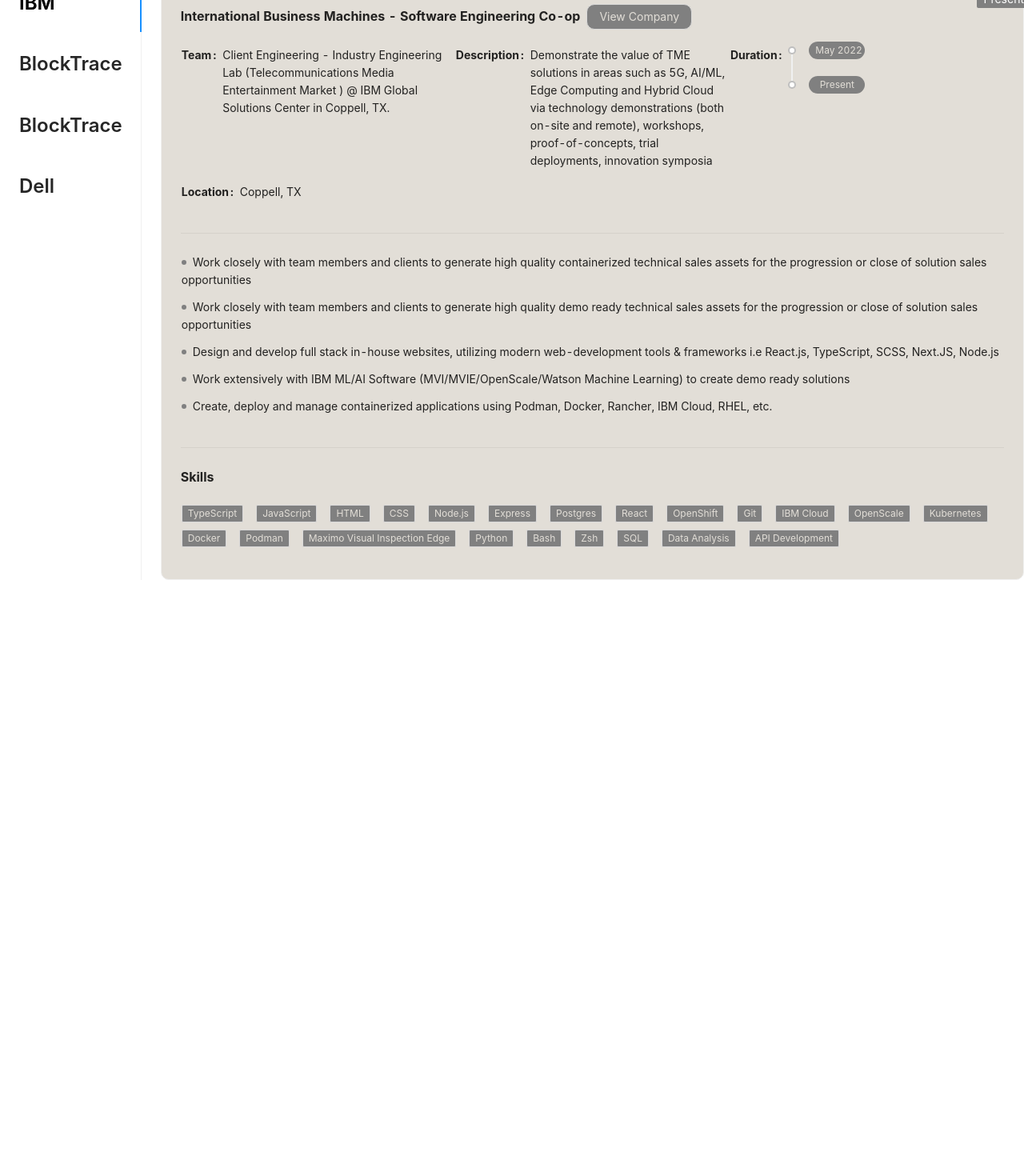
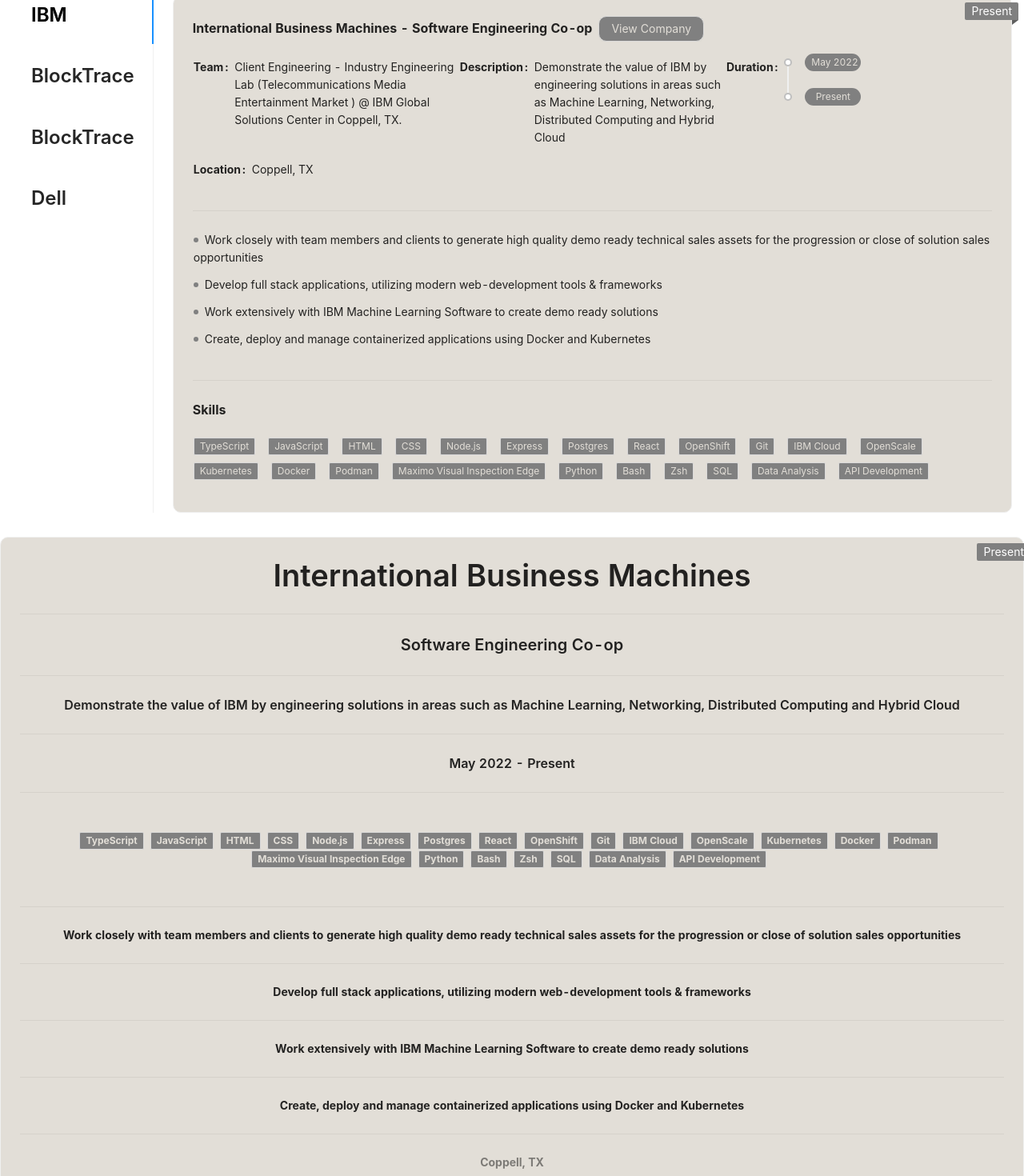
Before and after one commit to srilokhkaruturi/srilokh-karuturi.dev, a Next.js app: page /Experiences in a window 1280 px wide. Shown: the part 20-1490 px from the top of the page at 80% size. Before the commit the page ends 800 px from the top, so only its background shows below. Built offline with nearby package versions, Linux system fonts and the light colour scheme.

Commit message:
Make Mobile Friendly

```diff
--- a/src/data/experiences.json
+++ b/src/data/experiences.json
@@ -1,21 +1,22 @@
 {
-    "experiences":[
+  "experiences": [
     {
-            "company":"International Business Machines",
-            "companyShortName":"IBM",
-            "companyURL":"https://www.ibm.com/",
-            "title":"Software Engineering Co-op",
-            "startDate":"May 2022",
-            "endDate":"Present",
-            "location":"Coppell, TX",
-            "teamDescription":"Client Engineering - Industry Engineering Lab (Telecommunications Media Entertainment Market ) @ IBM Global Solutions Center in Coppell, TX.",
-            "highLevelDescription":"Demonstrate the value of TME solutions in areas such as 5G, AI/ML, Edge Computing and Hybrid Cloud via technology demonstrations (both on-site and remote), workshops, proof-of-concepts, trial deployments, innovation symposia",
-            "description":["Work closely with team members and clients to generate high quality containerized technical sales assets for the progression or close of solution sales opportunities",
+      "company": "International Business Machines",
+      "companyShortName": "IBM",
+      "companyURL": "https://www.ibm.com/",
+      "title": "Software Engineering Co-op",
+      "startDate": "May 2022",
+      "endDate": "Present",
+      "location": "Coppell, TX",
+      "teamDescription": "Client Engineering - Industry Engineering Lab (Telecommunications Media Entertainment Market ) @ IBM Global Solutions Center in Coppell, TX.",
+      "highLevelDescription": "Demonstrate the value of IBM by engineering solutions in areas such as Machine Learning, Networking, Distributed Computing and Hybrid Cloud",
+      "description": [
         "Work closely with team members and clients to generate high quality demo ready technical sales assets for the progression or close of solution sales opportunities",
-            "Design and develop full stack in-house websites, utilizing modern web-development tools & frameworks i.e React.js, TypeScript, SCSS, Next.JS, Node.js",
-            "Work extensively with IBM ML/AI Software (MVI/MVIE/OpenScale/Watson Machine Learning) to create demo ready solutions",
-            "Create, deploy and manage containerized applications using Podman, Docker, Rancher, IBM Cloud, RHEL, etc."],
-            "skills":[
+        "Develop full stack applications, utilizing modern web-development tools & frameworks",
+        "Work extensively with IBM Machine Learning Software to create demo ready solutions",
+        "Create, deploy and manage containerized applications using Docker and Kubernetes"
+      ],
+      "skills": [
         "TypeScript",
         "JavaScript",
         "HTML",
@@ -41,22 +42,24 @@
       ]
     },
     {
-            "company":"BlockTrace",
-            "companyShortName":"N/A",
-            "companyURL":"https://blocktrace.com/",
-            "title":"Software Engineering Contractor",
-            "startDate":"Dec 2021",
-            "endDate":"Aug 2022",
-            "location":"Dallas, TX",
-            "teamDescription":"Worked under CEO/Owner",
-            "highLevelDescription":"Provide custom-built tools monitor cryptocurrency networks in real-time to provide a high-level, detailed analysis of all blockchain transactions.",
-            "description":["Sole developer of a Containerized Full Stack Web App using React.js, TypeScript, PostgreSQL, Public and Private REST API's, BE Python Scripts to accomplish the task of 'Multi Blockchain Address Watching/Aggregating/Alerting'",
+      "company": "BlockTrace",
+      "companyShortName": "N/A",
+      "companyURL": "https://blocktrace.com/",
+      "title": "Software Engineering Contractor",
+      "startDate": "Dec 2021",
+      "endDate": "Aug 2022",
+      "location": "Dallas, TX",
+      "teamDescription": "Worked under CEO/Owner",
+      "highLevelDescription": "Engineer tools for monitoring cryptocurrency networks in real-time",
+      "description": [
+        "Sole developer of a Full Stack Web App 'Multi Blockchain Address Watching/Aggregating/Alerting'",
         "Show complete proficiency in Data fetching(Public Blockchain Data), Data Parsing(JSON, SQL), Data Manipulating, Data Preparation/Representation using Python (Pandas, Excel)",
         "Show proficiency in creating/working with databases (MongoDB, PostgreSQL, SQLite, Object Relational Mapping)",
         "Design and iteratively develop full stack private in-house websites, utilizing modern web-development tools & frameworks i.e React.js, TypeScript, SCSS, Next.JS, Node.js",
         "Create, deploy and manage containerized applications using Docker and Docker-Compose",
-            "Demonstrate presentation and public speaking skills with Code Reviews, Weekly StandUps, Demos"],
-            "skills":[
+        "Demonstrate presentation and public speaking skills with Code Reviews, Weekly StandUps, Demos"
+      ],
+      "skills": [
         "Python",
         "Docker",
         "SQL",
@@ -71,22 +74,24 @@
       ]
     },
     {
-            "company":"BlockTrace",
-            "companyShortName":"N/A",
-            "companyURL":"https://blocktrace.com/",
-            "title":"Software Engineering Intern",
-            "startDate":"Aug 2021",
-            "endDate":"Dec 2021",
-            "location":"Austin, TX",
-            "teamDescription":"Provide custom-built tools monitor cryptocurrency networks in real-time to provide a high-level, detailed analysis of all blockchain transactions.",
-            "highLevelDescription":"Demonstrate excellence in knowledge gain of Blockchain Technologies and provide basic data engineering services",
-            "description":["Perform Data Parsing, Cleaning, Preparation using Python",
+      "company": "BlockTrace",
+      "companyShortName": "N/A",
+      "companyURL": "https://blocktrace.com/",
+      "title": "Software Engineering Intern",
+      "startDate": "Aug 2021",
+      "endDate": "Dec 2021",
+      "location": "Austin, TX",
+      "teamDescription": "Provide custom-built tools monitor cryptocurrency networks in real-time to provide a high-level, detailed analysis of all blockchain transactions.",
+      "highLevelDescription": "Demonstrate excellence in knowledge gain of Blockchain Technologies and provide basic data engineering services",
+      "description": [
+        "Perform Data Parsing, Cleaning, Preparation using Python",
         "Fork Bitcoin Source Code & Create Changes for in-house software(Bitcoin Timestamp Supernode)",
         "Compile 2 Bitcoin Nodes from source in testnet using Ubuntu Virtual Machines for research purposes",
         "Present 10+ use cases of Bitcoin-CLI for investigation, development, data fetching",
         "Explain Complex Concepts in simple terms i.e Blockchain Technology, Cryptocurrency, Proof-of-work Algorithm, Double-Spending Problem",
-            "Demonstrate excellent soft-skills via code review, team development, presentations"],
-            "skills":[
+        "Demonstrate excellent soft-skills via code review, team development, presentations"
+      ],
+      "skills": [
         "Python",
         "Blockchain Analysis",
         "Postman",
@@ -102,24 +107,22 @@
       ]
     },
     {
-            "company":"Dell",
-            "companyShortName":"N/A",
-            "companyURL":"https://www.dell.com/",
-            "title":"Software Engineer Apprentice",
-            "startDate":"2018-02",
-            "endDate":"2018-02",
-            "location":"Round Rock, TX",
-            "teamDescription":"Selection of exemplary highschool students to gain work-based experience of Dell Technologies",
-            "highLevelDescription":"Assist internal technical specialist team to solve tickets regarding Dell hardware issues",
-            "description":["Shadowing 5+ Software Engineers(Agile Development)",
+      "company": "Dell",
+      "companyShortName": "N/A",
+      "companyURL": "https://www.dell.com/",
+      "title": "Software Engineer Apprentice",
+      "startDate": "2018-02",
+      "endDate": "2018-02",
+      "location": "Round Rock, TX",
+      "teamDescription": "Selection of exemplary highschool students to gain work-based experience of Dell Technologies",
+      "highLevelDescription": "Assist internal technical specialist team to solve tickets regarding Dell hardware issues",
+      "description": [
+        "Shadowing 5+ Software Engineers(Agile Development)",
         "Mentored by a Senior Technician ",
         "Q&A panel with Dell executives ",
-            "Resume Critique by Human Resources"],
-            "skills":[
-                "Public Speaking",
-                "Professionalism"
+        "Resume Critique by Human Resources"
+      ],
+      "skills": ["Public Speaking", "Professionalism"]
+    }
   ]
 }
-    ]
-
-}
--- a/src/pages/Experiences.tsx
+++ b/src/pages/Experiences.tsx
@@ -1,9 +1,14 @@
 import type { NextPage } from 'next'
-import { Tabs, Typography, Descriptions, Tag, Space, Menu, Row, Card, Divider, Timeline, Badge, Button } from 'antd'
 import experiencesData from '../data/experiences.json'
 import { useState } from 'react'
+
+import styles from '../styles/Experiences.module.scss'
+
+// components
+import { Tabs, Typography, Select, Descriptions, Tag, Space, Menu, Row, Card, Divider, Timeline, Badge, Button } from 'antd'
 import MenuDivider from 'antd/lib/menu/MenuDivider';
 import DescriptionsItem from 'antd/lib/descriptions/Item';
+import Ribbon from 'antd/lib/badge/Ribbon'
 
 
 const { CheckableTag } = Tag;
@@ -25,25 +30,46 @@
 }
 
 const Experiences: NextPage = () => {
+    // DATA
+    const experiences: experience[] = experiencesData.experiences;
+
+    // DEFINE OPTIONS FOR SELECTION
+    const getOptions = (dataExperiences: experience[]) => {
+        var returnList: any[] = []
+        dataExperiences.forEach((dataExperience: experience, key) => {
+            returnList.push({ key: key, label: dataExperience.company, value: key })
+        })
+
+        return returnList
+    }
+
+    const selectionOptions: any[] = getOptions(experiences)
+
     const [activeTab, setActiveTab] = useState(0)
+    const [selection, setSelection] = useState(selectionOptions[0].value)
 
     const handleChange = (activeTab: number) => {
         setActiveTab(activeTab)
     }
 
-    const experiences: experience[] = experiencesData.experiences;
 
     return (
-        <div className="experiences">
+        <>
+
+            {/* DEFAULT SCREEN */}
+
+            <div className="experiencesNormal">
                 {experiences && experiences.length > 0 && (
-                <Tabs defaultActiveKey="0" tabPosition='left' onChange={() => handleChange}>
+
+
+                    <Tabs className={styles.experiencesMenuTabs} defaultActiveKey="0" tabPosition='left' onChange={() => handleChange}>
 
                         {experiences.map((experience, index) => (
 
                             <TabPane tab={<Title level={3}>{experience.companyShortName === "N/A" ? experience.company : experience.companyShortName}</Title>} key={index}>
                                 <div className="experience">
                                     <Badge.Ribbon text={experience.endDate === "Present" ? "Present" : "Ended"} color={"gray"}>
-                                    <Card className="experience-Tile">
+                                        <Card className={styles.experienceTile}>
 
 
                                             <Descriptions labelStyle={{ "fontWeight": "bold" }} className={"experience-description"} title={getExperienceTitle(experience.companyURL, experience.company, experience.title)}>
@@ -115,15 +141,68 @@
                                 </div>
                             </TabPane>
                         ))}
+                    </Tabs>
+
+                    /*
+                    MOBILE SCREEN
+                    */
+                )
+                }
+            </div>
+
+            {/* MOBILE SCREEN */}
+
+            <div className={"experiencesMobile"}>
+                <Select
+                    dropdownMatchSelectWidth
+                    defaultValue={selection}
+                    onChange={(value) => { setSelection((value)) }}
+                    size='large'
+                    className={styles.experiencesSelect}
+                    options={selectionOptions}
+                />
+
+                {getExperienceTileMobile(selection, experiences)}
+
+            </div>
+        </>
+
+    )
+}
+
+const getExperienceTileMobile = (key: string, dataExperiences: experience[]) => {
+
+    const experience: experience = dataExperiences[Number.parseInt(key)]
 
 
+    return (
+        <Badge.Ribbon text={experience.endDate === "Present" ? "Present" : "Ended"} color={"gray"}>
+            <Card className={styles.experienceTileMobile}>
+                <Title level={1}> {experience.company}  </Title>
+                <Divider />
+                <Title level={4}> {experience.title}  </Title>
+                <Divider />
+                <Title level={5}> {experience.highLevelDescription} </Title>
+                <Divider />
+                <Title level={5}> {experience.startDate} - {experience.endDate} </Title>
+                <Divider />
 
+                <Card className={styles.experienceTileSkillsMobile}>
+                    {experience.skills.map((skill, index) => (<Tag className={"normal-tag"} key={index}>{skill}</Tag>))}
+                </Card>
 
-                </Tabs>
-            )
-            }
-        </div >
+                <Divider />
 
+                <div className={styles.experienceTileDescriptionMobile}>
+
+                    {experience.description.map((item: string) => {
+                        return (<> {item} <Divider />  </>)
+                    })}
+                </div>
+                <Text type={"secondary"}> {experience.location} </Text>
+
+            </Card>
+        </Badge.Ribbon>
     )
 }
 
--- /dev/null
+++ b/src/styles/Experiences.module.scss
@@ -0,0 +1,65 @@
+
+@media (min-width: 765px) {
+
+    .experiencesSelect {
+        display: none;
+    }
+
+}
+
+@media (max-width: 765px) {
+
+    .experiencesMenuTabs {
+        display: none;
+    }
+
+}
+
+
+.experiencesMenuTabs {
+    margin: 5px;
+    padding: 10px;
+    float: "left";
+    color: black;
+    width: "10px";
+}
+
+.experienceTile {
+    background: #e2ded7;
+    width: fit-content;
+    height: fit-content;
+    border-radius: 10px;
+    outline: none;
+    font-size: xxx-large;
+}
+
+
+.experiencesSelect {
+    width: 100%;
+}
+
+.experienceTileMobile {
+    margin-top: 20px;
+    background: #e2ded7;
+    width: 100%;
+    border-radius: 10px;
+    outline: none;
+    flex: auto;
+    flex-direction: column;
+    align-items: center;
+    justify-content: center;
+    text-align: center;
+    margin-bottom: 20px;
+    font-weight: bold;
+}
+
+.experienceTileDescriptionMobile {
+    padding: 0px;
+    background-color: inherit;
+    border: none;
+}
+
+.experienceTileSkillsMobile {
+    background-color: inherit;
+    border: none;
+}
--- a/src/styles/globals.scss
+++ b/src/styles/globals.scss
@@ -67,19 +67,9 @@
   transition: all 300ms ease-in;
 }
 
-.experiences-menu {
-  margin: 5px;
-  padding: 10px;
-  float: "left";
-  color: black;
-  width: "10px";
+.ant-tabs-nav-more{
+  display: none;
 }
-
-.skeleton-NFTs {
-  width: 512px;
-  height: 512px;
-}
-
 
 
 // EXAMPLE SECTION
@@ -121,58 +111,10 @@
   width: calc(25% + 30px);
 }
 
-.card-contact {
-  background: #e2ded7;
-  margin: 15px;
-  height: 21vh;
-  width: fit-content;
-  border-radius: 10px;
-  outline: none;
-}
-
-.card-contact:hover {
-  background-image: linear-gradient(rgba(0, 0, 0, 0.05) 0 0);
-}
-
-.card-skill {
-  background: #e2ded7;
-  margin: 15px;
-  height: fit-content;
-  width: fit-content;
-  border-radius: 10px;
-  outline: none;
-}
-
-.card-skill:hover {
-  background-image: linear-gradient(rgba(0, 0, 0, 0.05) 0 0);
-}
-
-.card-project {
-  background: #e2ded7;
-  margin: 15px;
-  min-width: none;
-  min-height: 200px;
-  height: 100%;
-  width: 20;
-  border-radius: 10px;
-  outline: none;
-}
-
-.card-project:hover {
-  background-image: linear-gradient(rgba(0, 0, 0, 0.05) 0 0);
-}
 
 
 
 
-.experience-Tile {
-  background: #e2ded7;
-  width: fit-content;
-  height: fit-content;
-  border-radius: 10px;
-  outline: none;
-  font-size: xxx-large;
-}
 
 .normal-Tile {
   width: fit-content;
@@ -221,45 +163,6 @@
 }
 
 
-.nft__card-wrapper {
-  display: flex;
-  position: relative;
-  justify-content: center;
-  align-items: center;
-  flex-wrap: wrap;
-  justify-content: space-evenly;
-  min-height: 100%;
-  height: 100%;
-}
-
-.nft__card-wrapper * {
-  transition: all 900ms ease;
-}
-
-
-#nft__card-0 {
-  position: absolute;
-  top: 175px;
-  left: 30px;
-}
-
-#nft__card-1 {
-  position: absolute;
-  top: 30px;
-  left: 400px;
-}
-
-#nft__card-2 {
-  position: absolute;
-  top: 300px;
-  left: 700px;
-}
-
-#nft__card-3 {
-  position: absolute;
-  top: 10px;
-  left: 1100px;
-}
 
 
 @media (max-width: 400px) {
@@ -274,12 +177,27 @@
   .ant-page-header-heading-title {
     margin: 0 auto;
   }
-
-  .nft__card-wrapper {
-    flex-direction: column;
-  }
 }
 
+// @media (max-width: 765){
+//   .experiencesMenu {
+//       margin: 5px;
+//       padding: 10px;
+//       float: "left";
+//       color: black;
+//       width: "10px";
+//       background-color: red;
+//   }
+// }
+
+// .experiencesMenu {
+//   margin: 5px;
+//   padding: 10px;
+//   float: "left";
+//   color: black
+//   width: "10px";
+//   background-color: red;
+// }
 
 
 
@@ -287,6 +205,10 @@
   .headerSocialIcon {
     display: none;
   }
+
+  // .experiencesMenu {
+  //   display: none;
+  // }
 
 
   .card__directory--wrapper {
@@ -307,10 +229,3 @@
     width: 95%;
   }
 }
-
-@media (max-width: 1500px) {
-  #nft__card-0 { position: relative; top: 0; left: 0; }
-  #nft__card-1 { position: relative; top: 0; left: 0; }
-  #nft__card-2 { position: relative; top: 0; left: 0; }
-  #nft__card-3 { position: relative; top: 0; left: 0; }
-}
```
Also changed, not shown: src/pages/Contact.tsx (+6 -3 lines), src/pages/NFTs.tsx (+6 -10 lines), src/pages/Projects.tsx (+11 -9 lines), src/pages/Skills.tsx (+10 -13 lines), src/styles/Contact.module.scss (added, +32 -0 lines), src/styles/NFTs.module.scss (added, +68 -0 lines), src/styles/Projects.module.scss (added, +27 -0 lines), src/styles/Skills.module.scss (added, +33 -0 lines), 1 other file (tests, documents, lock files or other folders). Lines whose indentation alone changed are shown as unchanged.
